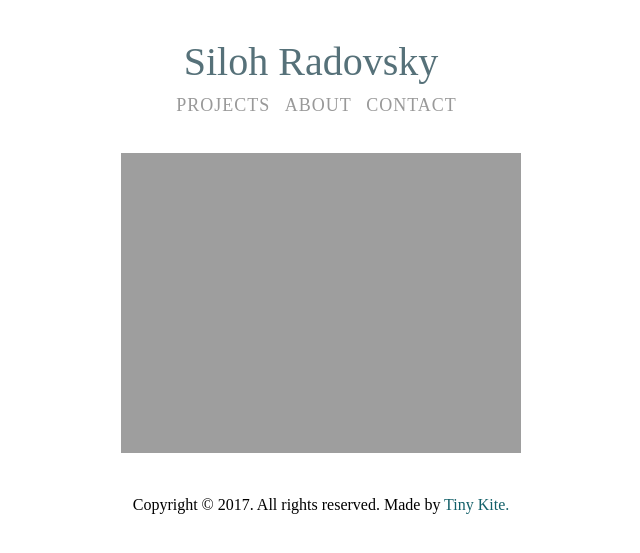
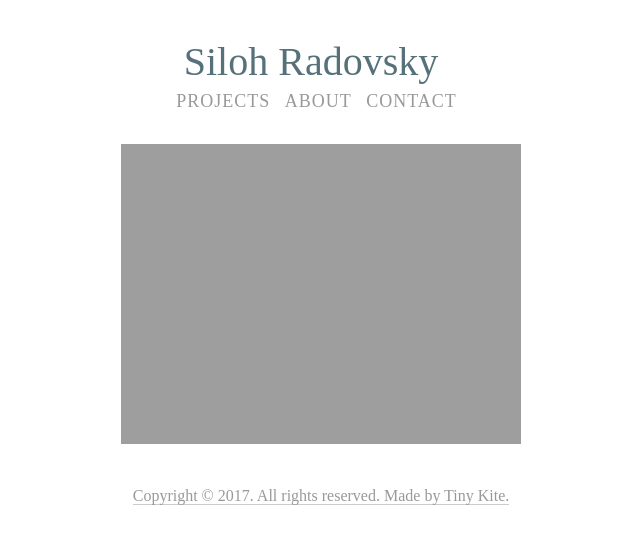
Before and after one commit to tinykite/siloh-radovsky, a Jekyll site: the page built from index.md, in a window 1280 px wide. Shown: the top 553 px of the page, without its empty margins (319-959 px from the left). Built offline with Jekyll 4.4.1, drawn with Linux system fonts in a browser that asks for light colours; some web fonts are replaced.

Commit message:
Tweak layout marginally

```diff
--- a/assets/css/main.scss
+++ b/assets/css/main.scss
@@ -164,23 +164,24 @@ nav {
     color: #999;
     margin-top: 0;
     font-size: 1.125em;
+    line-height: 1;
     padding: 0;
+    margin: 0;
     list-style: none;
   }
 
-  li { display: inline-block; }
+  li { display: inline-block;
+  margin: 0;
+  }
 
   a, a:visited, a:hover, a:active {
-    display: block;
     padding-right: .5em;
     text-decoration: none;
     color: #999;
   }
 
   a:hover, a:active {
-  display: block;
   padding-right: .5em;
-  text-decoration: underline;
   color: tint(#999, 30%);
   }
 
@@ -217,6 +218,8 @@ nav {
 
 .title {
   font-size: 1.25em;
+  margin: 0;
+  padding: 0;
   color: tint(#0D3440, 30%);
     a, a:visited {
       text-decoration: none;
@@ -308,6 +311,14 @@ p {
   line-height: 1.4;
 }
 
+.story ul {
+  margin: 1em 0;
+}
+
+.story li {
+  font-size: 21px;
+}
+
 footer {
   margin-top: 2em;
   text-align: center;
@@ -330,10 +341,27 @@ font-style: italic;
   font-weight: normal;
 }
 
-.article_meta {
+.article-meta {
   margin-top: 1rem;
 }
 
 h5 {
   font-size: 1.25rem;
 }
+
+.story li {
+  display: block;
+}
+
+footer {
+  color: #999;
+  margin-bottom: 3rem;
+}
+
+footer a:link, footer a:visited, footer a:hover, footer a:active {
+  color: #999;
+}
+
+.copyright {
+   border-bottom: 1px solid #ccc;
+}
```
